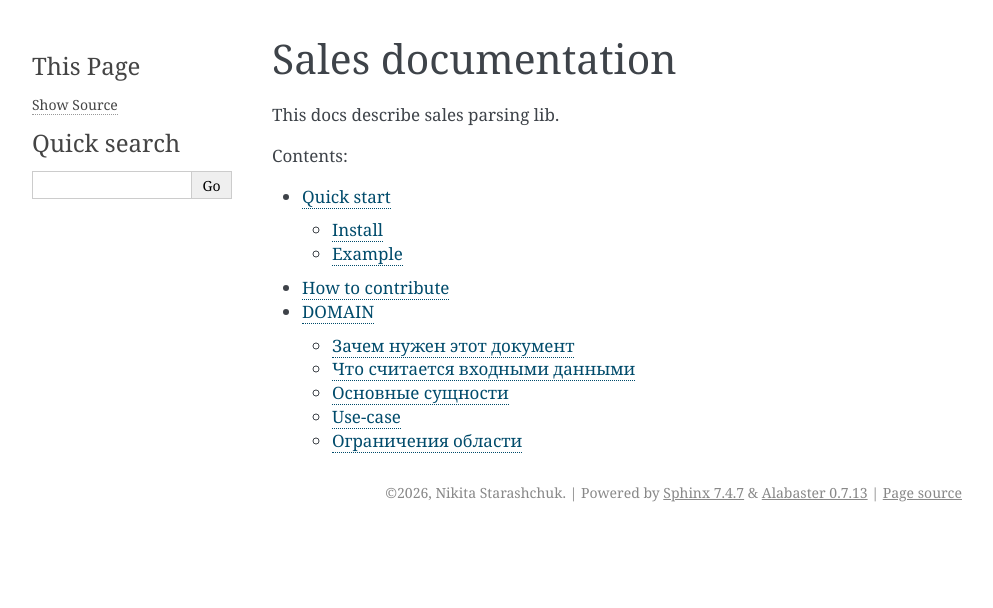
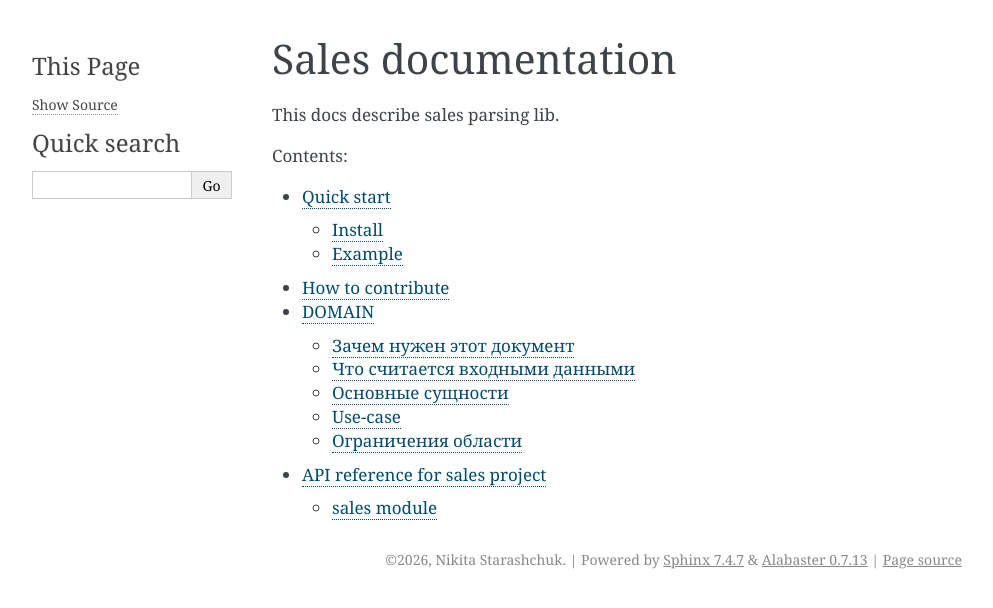
Before and after one commit to devstarash/fossdev, a Sphinx documentation site: the page built from docs_domain/docs/source/index.rst, in a window 1280 px wide. Shown: the top 608 px of the page, without its empty margins (148-1141 px from the left). Built offline with Sphinx 7.4.7, drawn with Linux system fonts in a browser that asks for light colours.

Commit message:
docs: add docstrings to sales

```diff
--- /dev/null
+++ b/docs_domain/docs/source/api/modules.rst
@@ -0,0 +1,7 @@
+API reference for sales project
+===============================
+
+.. toctree::
+   :maxdepth: 4
+
+   sales
--- /dev/null
+++ b/docs_domain/docs/source/api/sales.rst
@@ -0,0 +1,7 @@
+sales module
+============
+
+.. automodule:: sales
+   :members:
+   :show-inheritance:
+   :undoc-members:
--- a/docs_domain/docs/source/conf.py
+++ b/docs_domain/docs/source/conf.py
@@ -5,7 +5,9 @@
 
 # -- Project information -----------------------------------------------------
 # https://www.sphinx-doc.org/en/master/usage/configuration.html#project-information
-
+from pathlib import Path
+import sys
+sys.path.insert(0, str(Path(__file__).resolve().parents[2] / "src"))
 project = 'sales'
 copyright = '2026, Nikita Starashchuk'
 author = 'Nikita Starashchuk'
@@ -16,6 +18,10 @@
 
 extensions = [
     "myst_parser",
+    "sphinx.ext.autodoc", #Автоматический сбор docsstring
+    "sphinx.ext.napoleon", #поддержка стандартов docsstring
+    "sphinx.ext.autosummary",
+    "sphinx.ext.viewcode" #ссылка на код
 
 
 ]
@@ -23,6 +29,8 @@
     ".md" : "markdown",
     ".rst" : "restructuredtext"
 }
+
+autosummary_generate = True
 
 
 
--- a/docs_domain/docs/source/index.rst
+++ b/docs_domain/docs/source/index.rst
@@ -17,3 +17,4 @@
    QUICKSTART
    HOW_TO_CONTRIBUTE
    DOMAIN
+   api/modules
```
